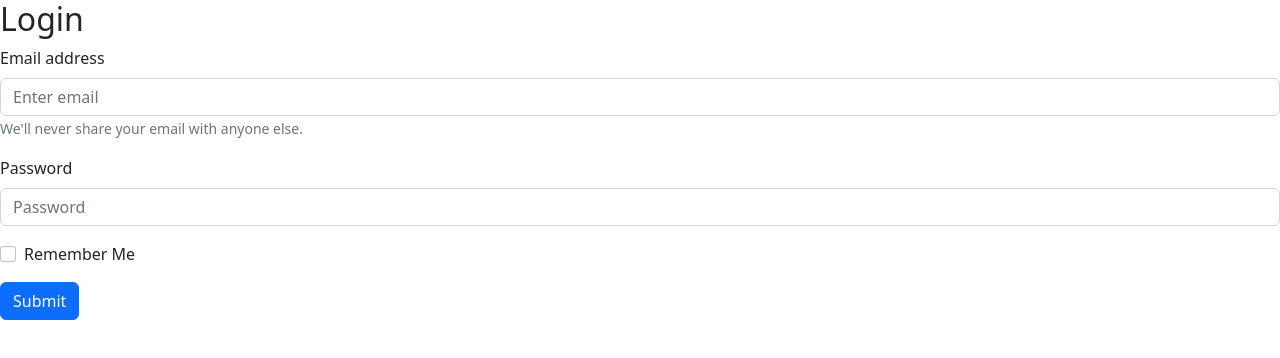
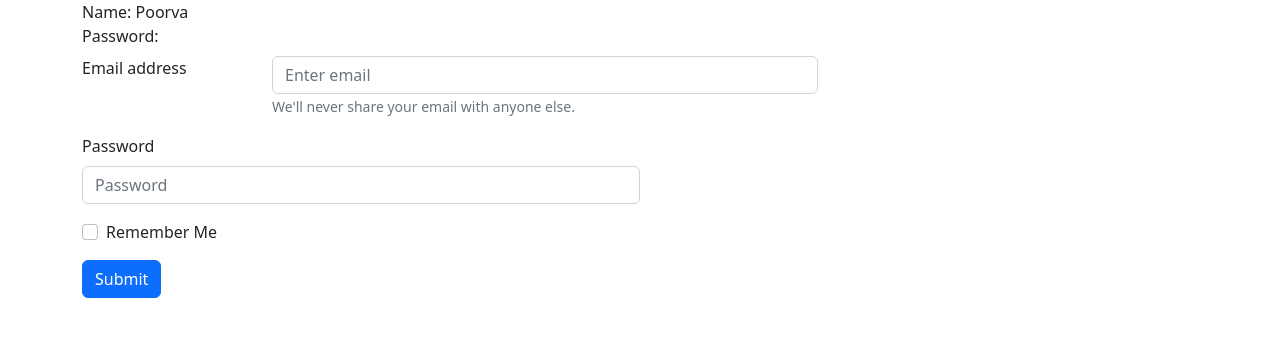
Before and after one commit to monamankar/ReactFirstProject, a React (Create React App) app: page /login in a window 1280 px wide. Shown: the top 358 px of the page. Built offline with nearby package versions, Linux system fonts and the light colour scheme.

Commit message:
login1 modified

```diff
--- a/src/Login1.js
+++ b/src/Login1.js
@@ -1,30 +1,50 @@
+import './App.css';
 import Button from 'react-bootstrap/Button';
 import Form from 'react-bootstrap/Form';
+import {useState} from 'react'
 
 function Login1() {
+  const [name, setName] = useState("Poorva");
+  const [password, setPassword] = useState();
+
+  console.log("name", name)
+
   return (
+          <Form>
+            <div class="container">
+            Name: {name}<br/>
+            Password: {password}
 
-    <Form>
-        <h2>Login</h2>
-      <Form.Group className="mb-3" controlId="formBasicEmail">
-        <Form.Label>Email address</Form.Label>
-        <Form.Control type="email" placeholder="Enter email" />
+          <Form.Group className="mb-3 pt-2" controlId="formBasicEmail">
+          <div class="row">
+          <div class="col-sm-2"><Form.Label>Email address</Form.Label></div>
+          <div class="col-sm-6">
+
+         <Form.Control type="email" onChange={(e)=>{setName(e.target.value);console.log("event", e.target.value);}}
+          placeholder="Enter email" />
+
             <Form.Text className="text-muted">
               We'll never share your email with anyone else.
-        </Form.Text>
+            </Form.Text></div></div>
+
           </Form.Group>
 
-      <Form.Group className="mb-3" controlId="formBasicPassword">
-        <Form.Label>Password</Form.Label>
-        <Form.Control type="password" placeholder="Password" />
+          <Form.Group  className="mb-3" controlId="formBasicPassword">
+          <div class="row"></div>
+          <div class="col-sm-2"><Form.Label>Password</Form.Label></div>
+          <div class="col-sm-6"><Form.Control onChange={(e)=>{setPassword(e.target.value)}} type="password" placeholder="Password" /></div>
           </Form.Group>
+
           <Form.Group className="mb-3" controlId="formBasicCheckbox">
             <Form.Check type="checkbox" label="Remember Me" />
           </Form.Group>
+
           <Button variant="primary" type="submit">
             Submit
           </Button>
+          </div>
         </Form>
+
       );
     }
 
```
Lines whose indentation alone changed are shown as unchanged.
